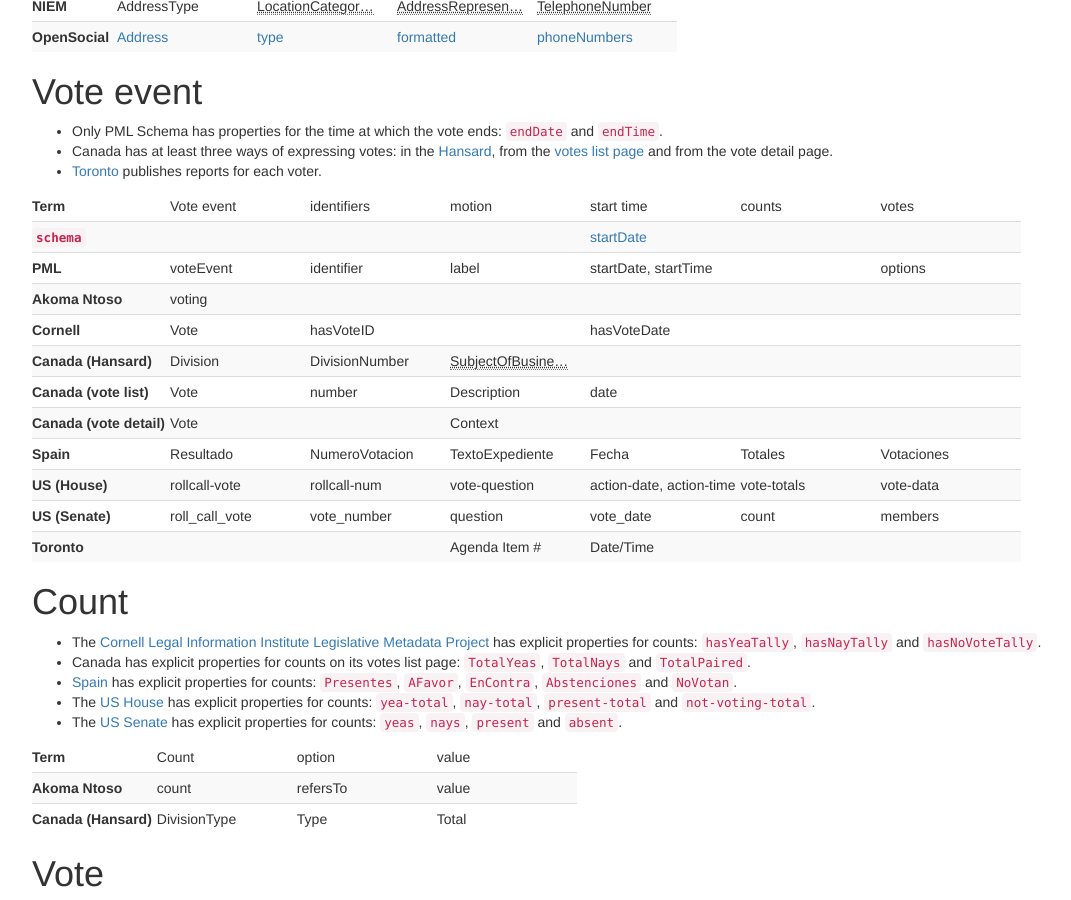
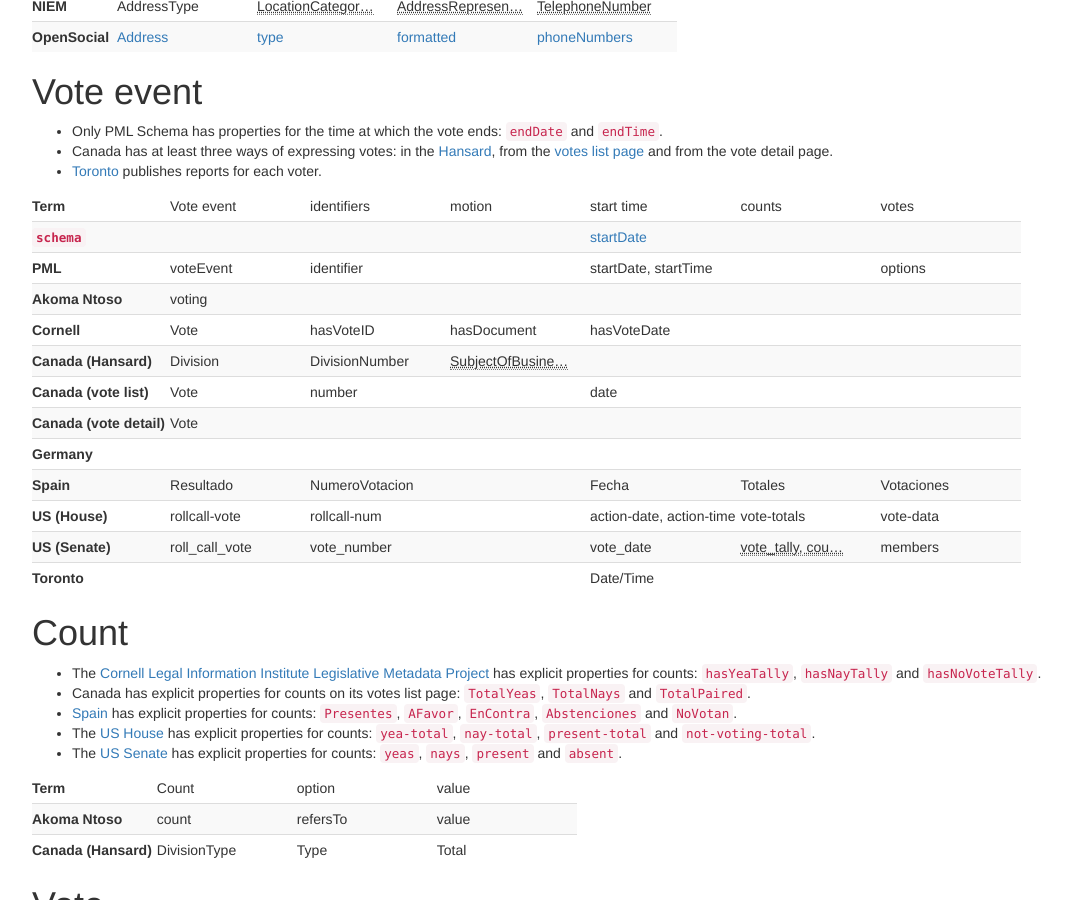
Before and after one commit to popolo-project/popolo-spec, a Jekyll site: the page built from appendices/terms.md, in a window 1280 px wide and 900 px high, scrolled down 2569 px. Shown: the whole window, without its empty margins (38-1109 px from the left). Built offline with Jekyll 4.4.1, drawn with Linux system fonts in a browser that asks for light colours; nearby versions of some CDN libraries; Markdown is read by kramdown in place of the engine named in the settings.

Commit message:
update terms inventory

```diff
--- a/appendices/terms.md
+++ b/appendices/terms.md
@@ -2174,7 +2174,6 @@
           identifier
         </td>
         <td>
-          label
         </td>
         <td>
           startDate, startTime
@@ -2214,6 +2213,7 @@
           hasVoteID
         </td>
         <td>
+          hasDocument
         </td>
         <td>
           hasVoteDate
@@ -2254,7 +2254,6 @@
           number
         </td>
         <td>
-          Description
         </td>
         <td>
           date
@@ -2274,7 +2273,24 @@
         <td>
         </td>
         <td>
-          Context
+        </td>
+        <td>
+        </td>
+        <td>
+        </td>
+        <td>
+        </td>
+      </tr>
+      <tr>
+        <th scope='row'>
+          Germany
+        </th>
+        <td>
+        </td>
+        <td>
+
+        </td>
+        <td>
         </td>
         <td>
         </td>
@@ -2294,7 +2310,6 @@
           NumeroVotacion
         </td>
         <td>
-          TextoExpediente
         </td>
         <td>
           Fecha
@@ -2317,7 +2332,6 @@
           rollcall-num
         </td>
         <td>
-          vote-question
         </td>
         <td>
           action-date, action-time
@@ -2340,13 +2354,12 @@
           vote_number
         </td>
         <td>
-          question
         </td>
         <td>
           vote_date
         </td>
         <td>
-          count
+          <abbr title='vote_tally, count'>vote_tally, cou…</abbr>
         </td>
         <td>
           members
@@ -2361,7 +2374,6 @@
         <td>
         </td>
         <td>
-          Agenda Item #
         </td>
         <td>
           Date/Time
```
Also changed, not shown: src/data/voteevent.json (+7 -22 lines).
